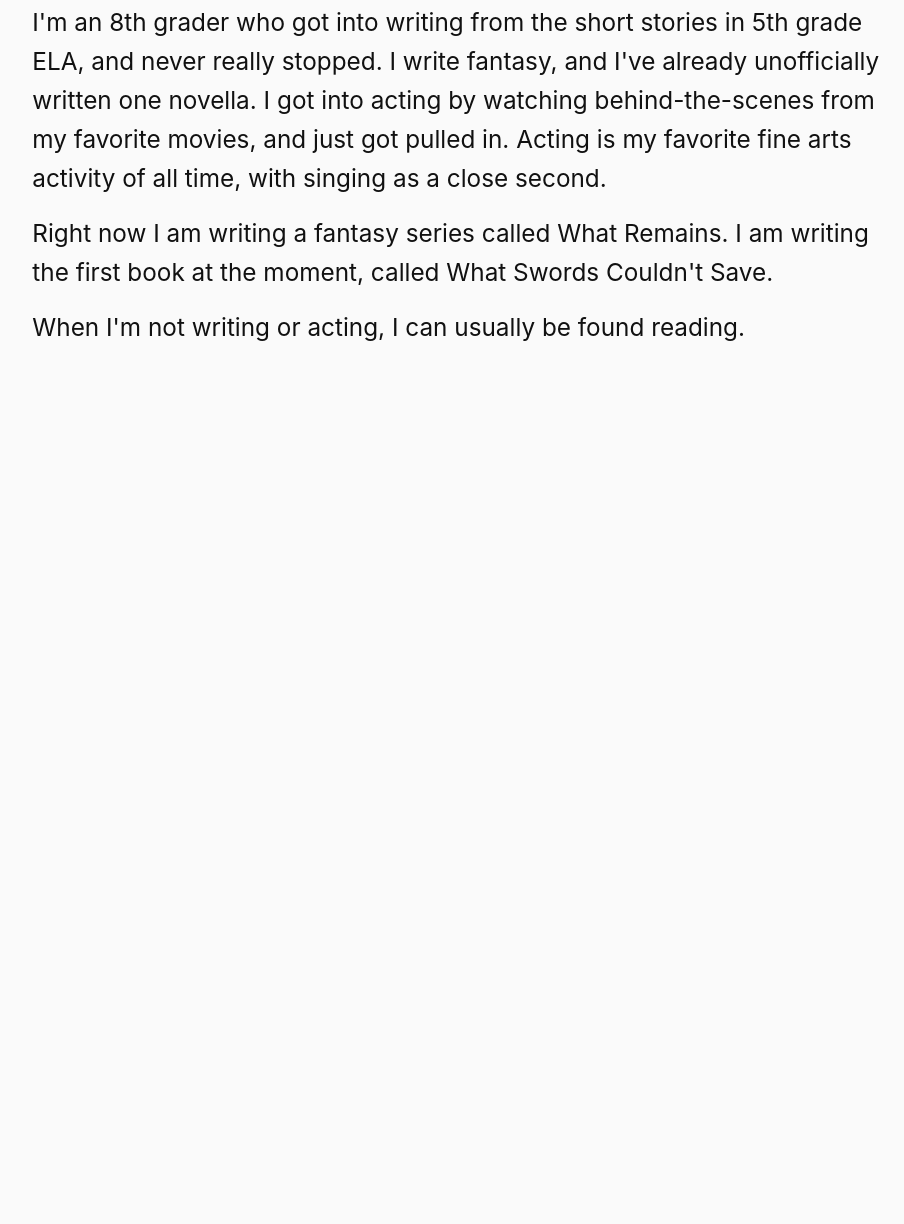
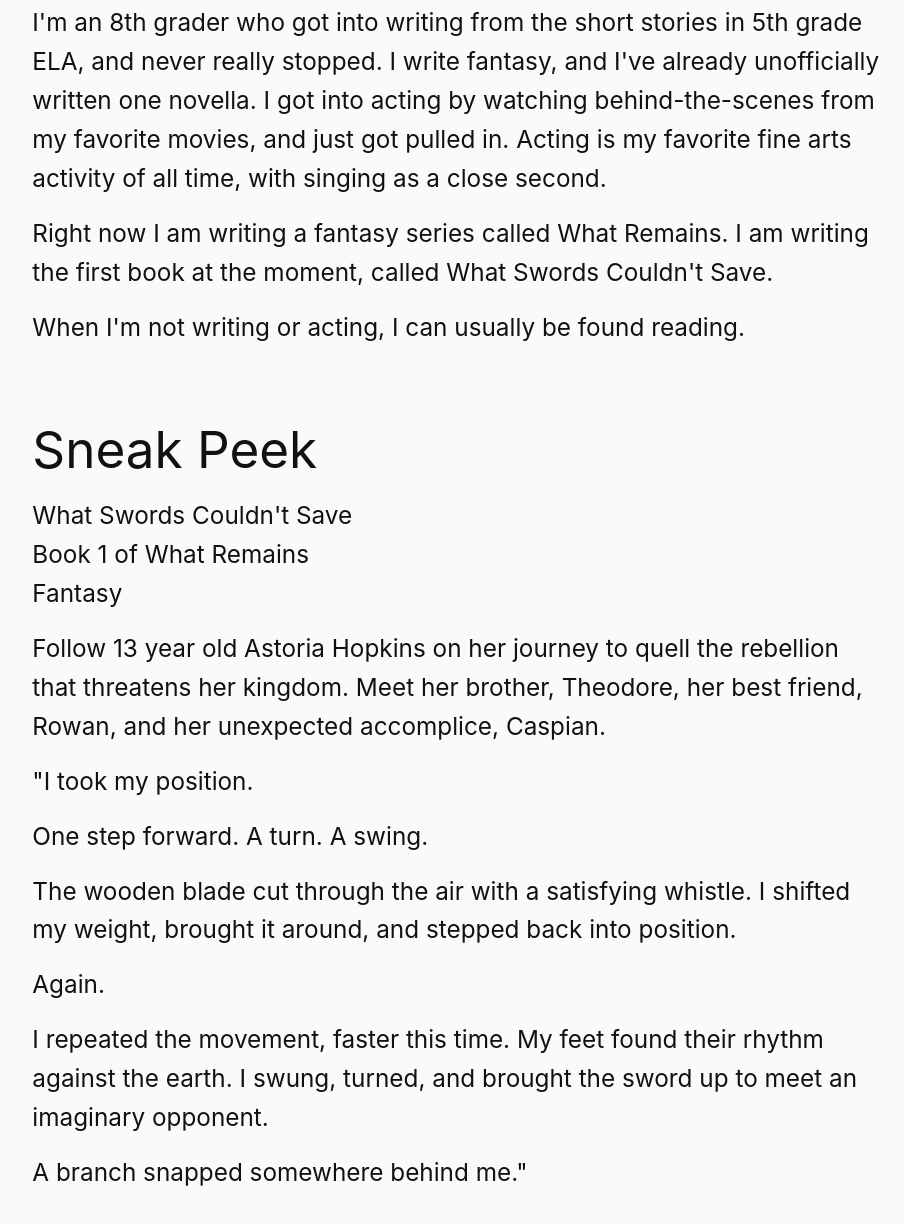
Before and after one commit to AnviAnand/AnviAnand.github.io, a plain HTML site: page index.html in a window 1280 px wide. Shown: the part 490-1714 px from the top of the page, without its empty margins (181-1085 px from the left). Before the commit the page ends 884 px from the top, so only its background shows below. Drawn offline with Linux system fonts and the light colour scheme.

Commit message:
Add Sneak Peek section
Co-Authored-By: Claude Sonnet 5.5 <noreply@anthropic.com>

```diff
--- a/index.html
+++ b/index.html
@@ -61,5 +61,16 @@
     <p>Right now I am writing a fantasy series called What Remains. I am writing the first book at the moment, called What Swords Couldn't Save.</p>
     <p>When I'm not writing or acting, I can usually be found reading.</p>
   </section>
+  <section class="about">
+    <h2>Sneak Peek</h2>
+    <p>What Swords Couldn't Save<br>Book 1 of What Remains<br>Fantasy</p>
+    <p>Follow 13 year old Astoria Hopkins on her journey to quell the rebellion that threatens her kingdom. Meet her brother, Theodore, her best friend, Rowan, and her unexpected accomplice, Caspian.</p>
+    <p>"I took my position.</p>
+    <p>One step forward. A turn. A swing.</p>
+    <p>The wooden blade cut through the air with a satisfying whistle. I shifted my weight, brought it around, and stepped back into position.</p>
+    <p>Again.</p>
+    <p>I repeated the movement, faster this time. My feet found their rhythm against the earth. I swung, turned, and brought the sword up to meet an imaginary opponent.</p>
+    <p>A branch snapped somewhere behind me."</p>
+  </section>
 </body>
 </html>
```
